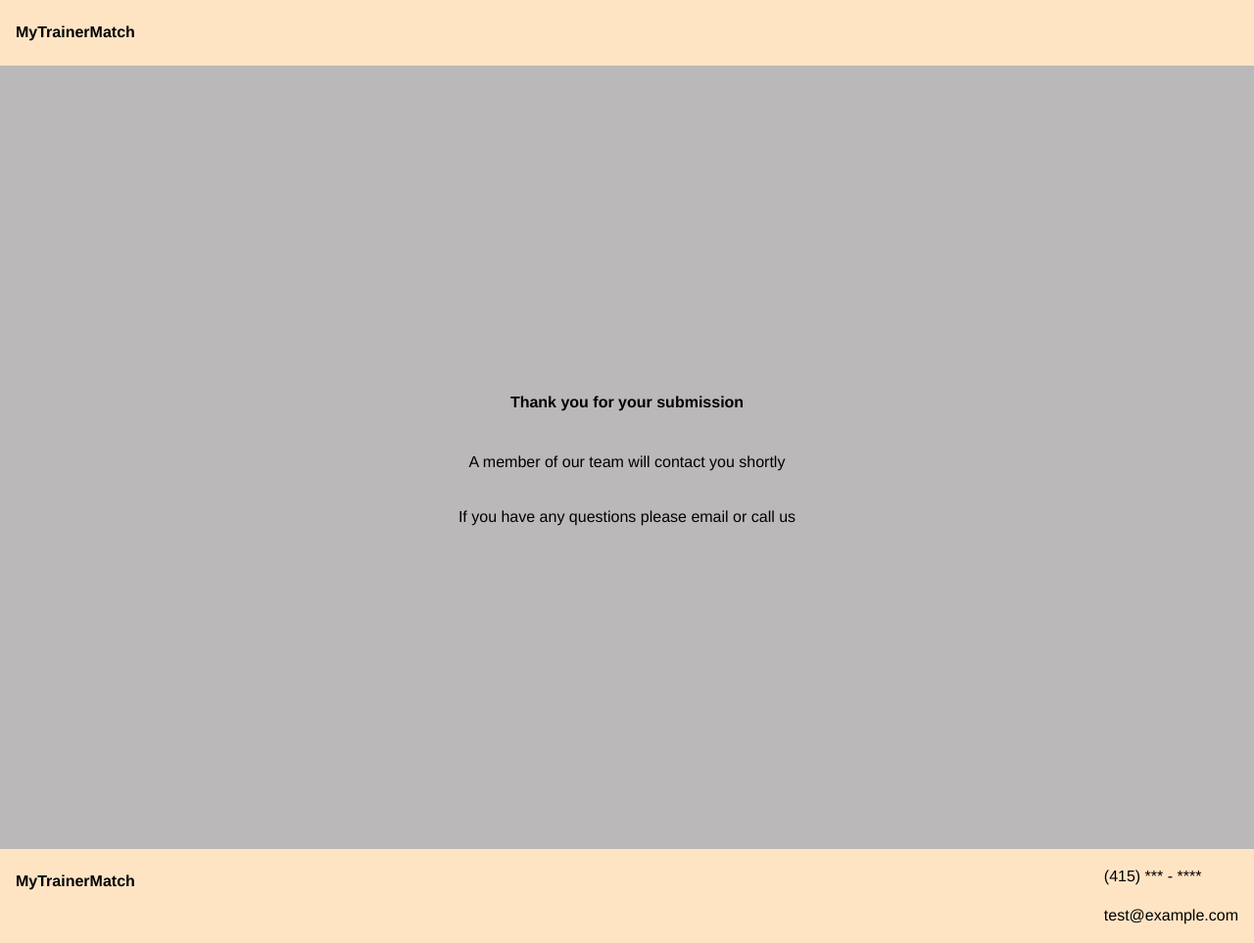
After one commit to DominicBarnett/LocalFitConnect, a Flask app: template templates/SuccessfulSend.html in a window 1280 px wide. The commit adds this page. Shown: the whole page at 98% size. Run offline with Flask 3, Linux system fonts and the light colour scheme; the template is opened without the code that fills it, so the values that code supplies are empty.

Commit message:
Successful email sent page created and styled

```diff
--- a/main.py
+++ b/main.py
@@ -31,7 +31,7 @@ def send_email():
     msg = Message(subject="trainer form",sender=email,recipients=['throw3310@gmail.com'])
     msg.body = "Name: " + fname + " " + lname + " " + "\n" + "City: " + city + "\n" + email + "\n" + "Height in inches: " + height + "\n" + "Weight in lbs: " + weight + "\n" + gender + "\n" + "Fitness Goals: " + FitnessGoals + "\n" + "Fitness Type: " + FitnessType
     mail.send(msg)
-    return 'Email was sent successfully'
+    return render_template("SuccessfulSend.html")
 
 
 
--- a/static/styles.css
+++ b/static/styles.css
@@ -69,3 +69,17 @@ footer{
     justify-content: space-between;
     list-style: none;
 }
+form{
+    padding: .5em;
+    margin: 1em;
+}
+#find-your-trainer h4{
+    margin-bottom: 0;
+}
+#response-message{
+    display: flex;
+    flex-direction: column;
+    align-items: center;
+    justify-content: center;
+    min-height: 100vh;
+}
--- /dev/null
+++ b/templates/SuccessfulSend.html
@@ -0,0 +1,34 @@
+<!DOCTYPE html>
+<html lang="en">
+<head>
+    <meta charset="UTF-8">
+    <meta name="viewport" content="width=device-width, initial-scale=1.0">
+    <title>Document</title>
+    <link rel="stylesheet" href="/static/styles.css">
+</head>
+<body>
+    <header class="page-header">
+        <h4>MyTrainerMatch</h4>
+        <!-- <nav>
+            <ul>
+                <li><a href="#our-mission">Our Mission</a></li>
+                <li><a href="#find-your-trainer">Find Your Trainer</a></li>
+            </ul>
+        </nav> -->
+    </header>
+    <main>
+        <div id="response-message">
+            <h4>Thank you for your submission</h4>
+            <p>A member of our team will contact you shortly</p>
+            <p>If you have any questions please email or call us</p>
+        </div>
+    </main>
+    <footer>
+        <h4>MyTrainerMatch</h4>
+        <div id="contact-info">
+            <p>(415) *** - ****</p>
+            <p>test@example.com</p>
+        </div>
+    </footer>
+</body>
+</html>
```
